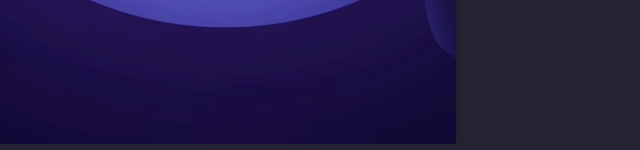
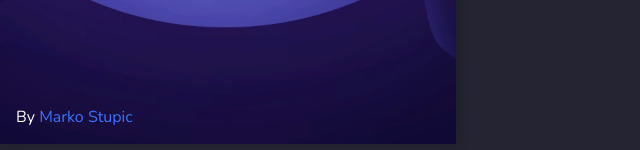
Before and after one commit to henriq20/space-talk, a Laravel app: page /register in a window 1280 px wide. Shown: the part 656-806 px from the top of the page, without its empty margins (0-640 px from the left). Run offline with Laravel 8, Linux system fonts and the light colour scheme.

Commit message:
Add attribution to images

```diff
--- a/public/css/main.css
+++ b/public/css/main.css
@@ -236,6 +236,19 @@ input, label {
     animation: slide-down 300ms ease-out, slide-up 300ms ease-in 3700ms forwards;
 }
 
+.author {
+    position: absolute;
+    left: 0;
+    bottom: 0;
+    width: 100%;
+    padding: 0 0 1rem 1rem;
+}
+
+.author a {
+    color: var(--color-primary);
+    min-height: 0;
+}
+
 @keyframes slide-down {
     from {
         opacity: 0;
--- a/resources/views/user/login.blade.php
+++ b/resources/views/user/login.blade.php
@@ -7,6 +7,9 @@
 <main id="auth" class="flex-columns">
     <aside class="r-shadow">
         <img src="img/milky-way.png" class="space" alt="An illustration of two astronauts watching the space through a window inside a spaceship">
+        <div class="author">
+            By <a href="https://dribbble.com/shots/2212776-The-Milky-Way-Galaxy" target="_blank" class="btn btn-transparent">Aiden Guinnip</a>
+        </div>
         @include('inc.logo')
     </aside>
     <div class="content bg-dark">
--- a/resources/views/user/register.blade.php
+++ b/resources/views/user/register.blade.php
@@ -2,6 +2,9 @@
 <main id="auth" class="flex-columns">
     <aside class="r-shadow">
         <img src="img/space.png" class="space" alt="An illustration of two astronauts watching the space through a window inside a spaceship">
+        <div class="author">
+            By <a href="https://dribbble.com/shots/14693095-Travelers" target="_blank" class="btn btn-transparent">Marko Stupic</a>
+        </div>
         @include('inc.logo')
     </aside>
     <div class="content bg-dark">
```
